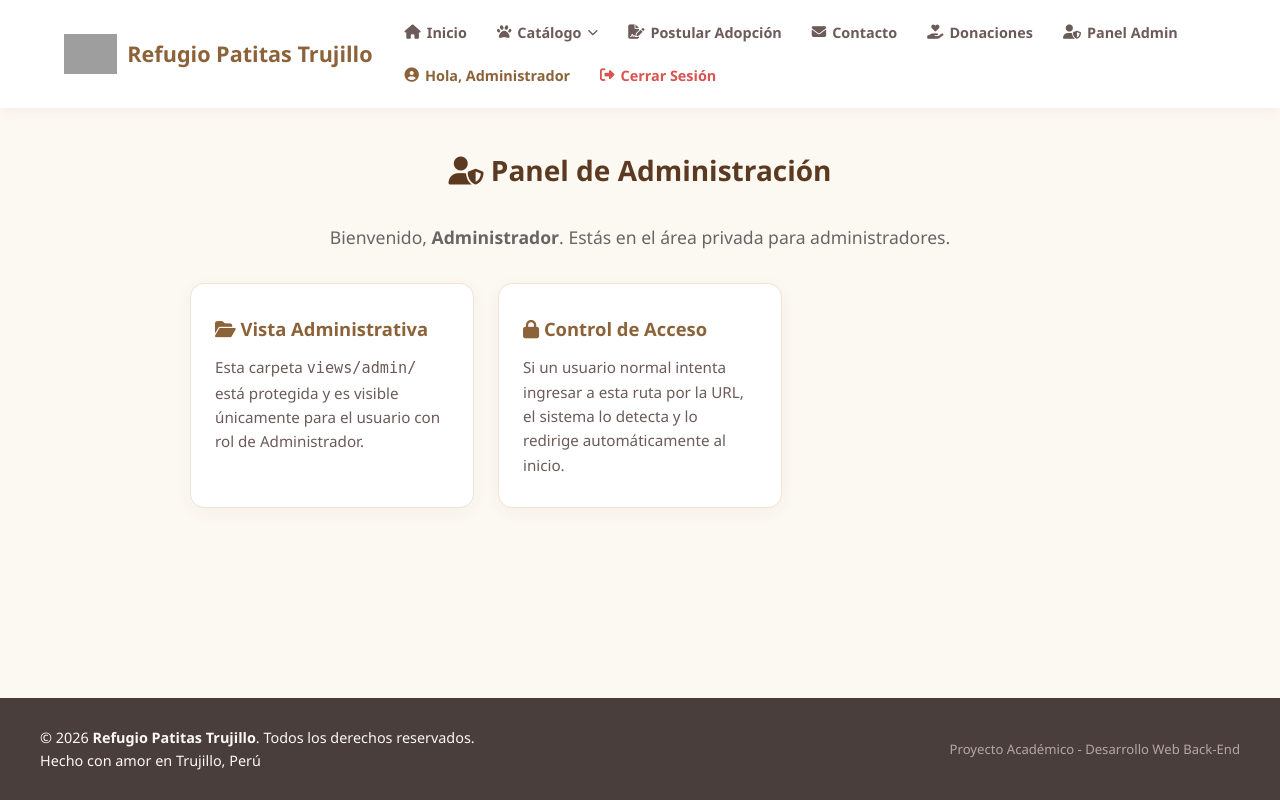
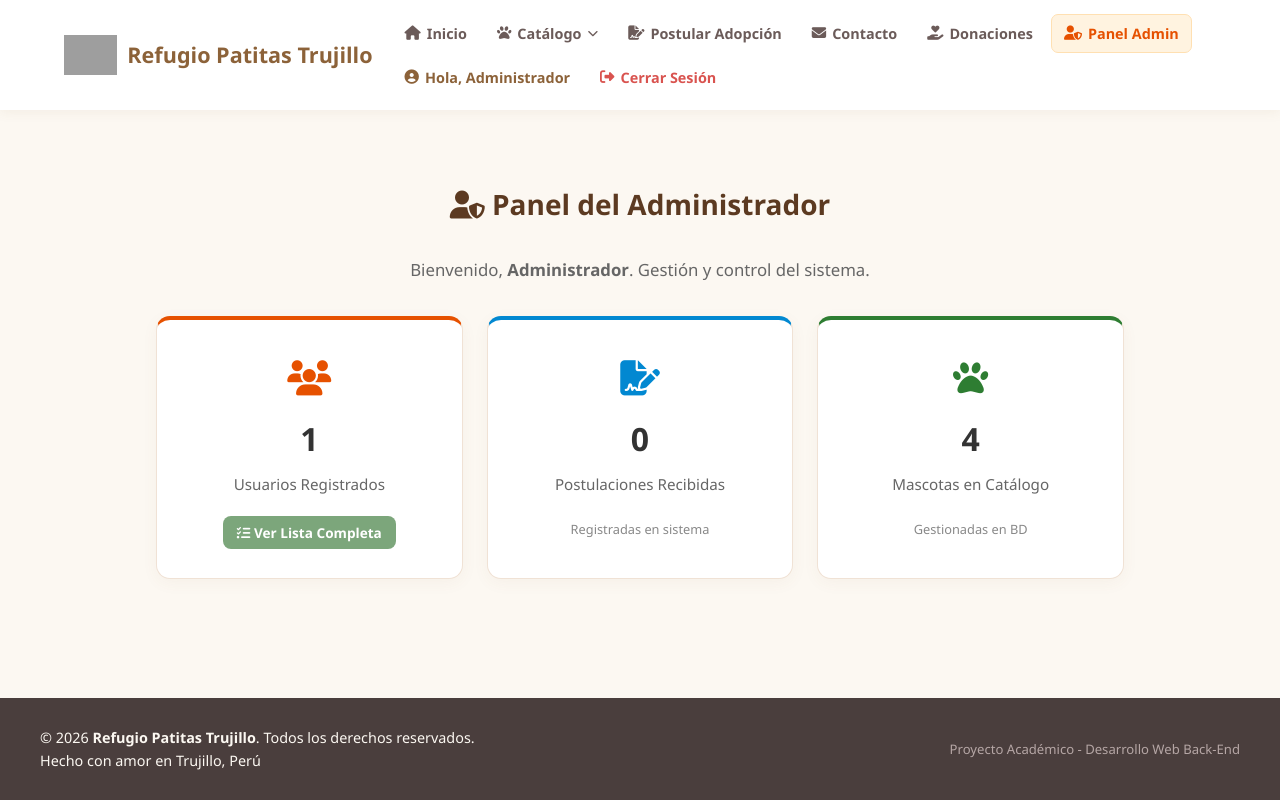
Before and after one commit to CristoferJuarez/iesp.pet-proyecto, a PHP site: page /views/admin/panel.php in a window 1280 px wide. Run offline with PHP 8.4, Linux system fonts and the light colour scheme; a user stored in the database is signed in; data comes from the database, SQL or seed files in the repository; data that the repository does not hold is empty; some libraries are stand-ins or nearby versions; grey boxes are pictures that could not be loaded.

Commit message:
acabo de añadir algunas nuevas funciones para el admin como ver el panel de usuarios

```diff
--- a/views/admin/panel.php
+++ b/views/admin/panel.php
@@ -7,27 +7,73 @@ if (!isset($_SESSION['rol']) || $_SESSION['rol'] !== 'admin') {
     header('Location: ' . BASE_URL . 'index.php');
     exit;
 }
+
+// Consultar totales para el resumen del panel
+$total_usuarios = 0;
+$total_postulaciones = 0;
+$total_mascotas = 0;
+
+try {
+    // Total Usuarios
+    $stmtUser = $pdo->query("SELECT COUNT(*) AS total FROM usuarios");
+    $total_usuarios = $stmtUser->fetch()['total'];
+
+    // Total Postulaciones
+    $stmtPost = $pdo->query("SELECT COUNT(*) AS total FROM postulaciones");
+    $total_postulaciones = $stmtPost->fetch()['total'];
+
+    // Total Mascotas
+    $stmtMasc = $pdo->query("SELECT COUNT(*) AS total FROM mascotas");
+    $total_mascotas = $stmtMasc->fetch()['total'];
+} catch (\PDOException $e) {
+    error_log("Error al obtener contadores del panel admin: " . $e->getMessage());
+}
 ?>
 
 <main class="main-content">
-    <section class="info-section">
+    <section class="info-section" style="max-width: 1000px; margin: 0 auto; padding: 2rem 1rem;">
+
         <div style="text-align: center; margin-bottom: 2rem;">
-            <h2><i class="fa-solid fa-user-shield"></i> Panel de Administración</h2>
-            <p style="color: #666; font-size: 1.1rem; margin-top: 0.5rem;">
-                Bienvenido, <strong><?php echo htmlspecialchars($_SESSION['usuario']); ?></strong>. Estás en el área privada para administradores.
+            <h2><i class="fa-solid fa-user-shield"></i> Panel del Administrador</h2>
+            <p style="color: #666; font-size: 1.05rem; margin-top: 0.5rem;">
+                Bienvenido, <strong><?php echo htmlspecialchars($_SESSION['usuario']); ?></strong>. Gestión y control del sistema.
             </p>
         </div>
 
-        <div class="info-cards" style="max-width: 900px; margin: 0 auto;">
-            <div class="card">
-                <h3><i class="fa-solid fa-folder-open"></i> Vista Administrativa</h3>
-                <p>Esta carpeta <code>views/admin/</code> está protegida y es visible únicamente para el usuario con rol de Administrador.</p>
+        <!-- Tarjetas de resumen -->
+        <div class="info-cards" style="margin-bottom: 2.5rem;">
+
+            <div class="card" style="text-align: center; padding: 1.8rem; border-top: 4px solid #e65100;">
+                <div style="font-size: 2.2rem; color: #e65100; margin-bottom: 0.5rem;">
+                    <i class="fa-solid fa-users"></i>
+                </div>
+                <h3 style="font-size: 2rem; margin: 0; color: #333;"><?php echo $total_usuarios; ?></h3>
+                <p style="color: #666; margin: 0.5rem 0 1.2rem 0; font-size: 0.95rem;">Usuarios Registrados</p>
+                <a href="<?php echo BASE_URL; ?>views/admin/usuarios.php" class="btn btn-secondary" style="font-size: 0.85rem; padding: 6px 14px;">
+                    <i class="fa-solid fa-list-check"></i> Ver Lista Completa
+                </a>
             </div>
-            <div class="card">
-                <h3><i class="fa-solid fa-lock"></i> Control de Acceso</h3>
-                <p>Si un usuario normal intenta ingresar a esta ruta por la URL, el sistema lo detecta y lo redirige automáticamente al inicio.</p>
+
+            <div class="card" style="text-align: center; padding: 1.8rem; border-top: 4px solid #0288d1;">
+                <div style="font-size: 2.2rem; color: #0288d1; margin-bottom: 0.5rem;">
+                    <i class="fa-solid fa-file-signature"></i>
+                </div>
+                <h3 style="font-size: 2rem; margin: 0; color: #333;"><?php echo $total_postulaciones; ?></h3>
+                <p style="color: #666; margin: 0.5rem 0 1.2rem 0; font-size: 0.95rem;">Postulaciones Recibidas</p>
+                <span style="font-size: 0.8rem; color: #888;">Registradas en sistema</span>
             </div>
+
+            <div class="card" style="text-align: center; padding: 1.8rem; border-top: 4px solid #2e7d32;">
+                <div style="font-size: 2.2rem; color: #2e7d32; margin-bottom: 0.5rem;">
+                    <i class="fa-solid fa-paw"></i>
+                </div>
+                <h3 style="font-size: 2rem; margin: 0; color: #333;"><?php echo $total_mascotas; ?></h3>
+                <p style="color: #666; margin: 0.5rem 0 1.2rem 0; font-size: 0.95rem;">Mascotas en Catálogo</p>
+                <span style="font-size: 0.8rem; color: #888;">Gestionadas en BD</span>
+            </div>
+
         </div>
+
     </section>
 </main>
 
```
Also changed, not shown: views/admin/usuarios.php (added, +90 -0 lines).
